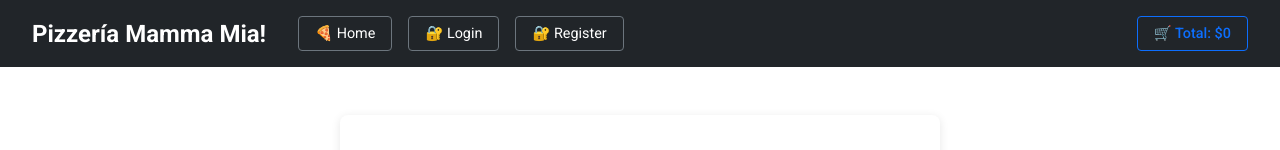
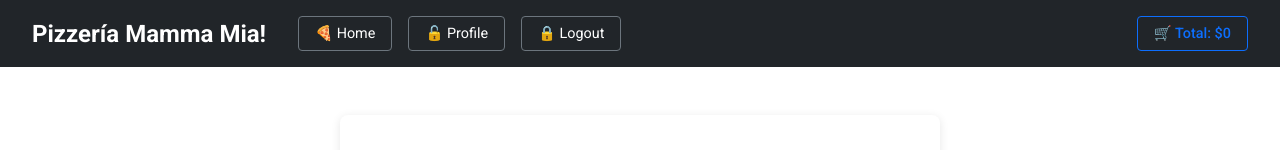
Before and after one commit to FISdiz/dl-react-pizzeria, a React (Vite) app: page /cart in a window 1280 px wide. Shown: the top 150 px of the page. Built offline with nearby package versions, Linux system fonts and the light colour scheme.

Commit message:
Creacion de UserContext y provider para autenticacion - logeado por defecto

```diff
--- a/src/App.css
+++ b/src/App.css
@@ -668,3 +668,14 @@ body {
   text-decoration: none;
   display: inline-block;
 }
+
+/* Payment */
+.btn-pay:disabled {
+  background-color: #999;
+  cursor: not-allowed;
+  opacity: 0.6;
+}
+
+.btn-pay:disabled:hover {
+  background-color: #999;
+}
--- a/src/components/Navbar.jsx
+++ b/src/components/Navbar.jsx
@@ -1,11 +1,12 @@
 import { useContext } from 'react';
 import { Link } from 'react-router-dom';
 import { CartContext } from '../context/CartContext';
+import { UserContext } from '../context/UserContext';
 import { formatPrice } from '../utils/formatPrice';
 
 const Navbar = () => {
   const { calculateTotal } = useContext(CartContext);
-  const token = false;
+  const { token, logout } = useContext(UserContext);
 
   return (
     <nav className="navbar">
@@ -16,7 +17,7 @@ const Navbar = () => {
           {token ? (
             <>
               <Link to="/profile" className="btn-nav">🔓 Profile</Link>
-              <button className="btn-nav">🔒 Logout</button>
+              <button className="btn-nav" onClick={logout}>🔒 Logout</button>
             </>
           ) : (
             <>
--- /dev/null
+++ b/src/context/UserContext.jsx
@@ -0,0 +1,3 @@
+import { createContext } from 'react';
+
+export const UserContext = createContext();
--- /dev/null
+++ b/src/context/UserProvider.jsx
@@ -0,0 +1,16 @@
+import { useState } from 'react';
+import { UserContext } from './UserContext';
+
+export const UserProvider = ({ children }) => {
+  const [token, setToken] = useState(true); // Por defecto true
+
+  const logout = () => {
+    setToken(false);
+  };
+
+  return (
+    <UserContext.Provider value={{ token, logout }}>
+      {children}
+    </UserContext.Provider>
+  );
+};
--- a/src/main.jsx
+++ b/src/main.jsx
@@ -2,15 +2,18 @@ import React from 'react'
 import ReactDOM from 'react-dom/client'
 import { BrowserRouter } from 'react-router-dom'
 import { CartProvider } from './context/CartProvider'
+import { UserProvider } from './context/UserProvider'
 import App from './App.jsx'
 import './index.css'
 
 ReactDOM.createRoot(document.getElementById('root')).render(
   <React.StrictMode>
     <BrowserRouter>
-      <CartProvider>
-        <App />
-      </CartProvider>
+      <UserProvider>
+        <CartProvider>
+          <App />
+        </CartProvider>
+      </UserProvider>
     </BrowserRouter>
   </React.StrictMode>,
 )
--- a/src/pages/Cart.jsx
+++ b/src/pages/Cart.jsx
@@ -1,9 +1,11 @@
 import { useContext } from 'react';
 import { CartContext } from '../context/CartContext';
+import { UserContext } from '../context/UserContext';
 import { formatPrice } from '../utils/formatPrice';
 
 const Cart = () => {
   const { cart, increaseQuantity, decreaseQuantity, calculateTotal } = useContext(CartContext);
+  const { token } = useContext(UserContext);
 
   if (cart.length === 0) {
     return (
@@ -52,7 +54,12 @@ const Cart = () => {
           <h3>Total: ${formatPrice(calculateTotal())}</h3>
         </div>
 
-        <button className="btn-pay">Pagar</button>
+        <button
+          className="btn-pay"
+          disabled={!token}
+        >
+          Pagar
+        </button>
       </div>
     </div>
   );
```
